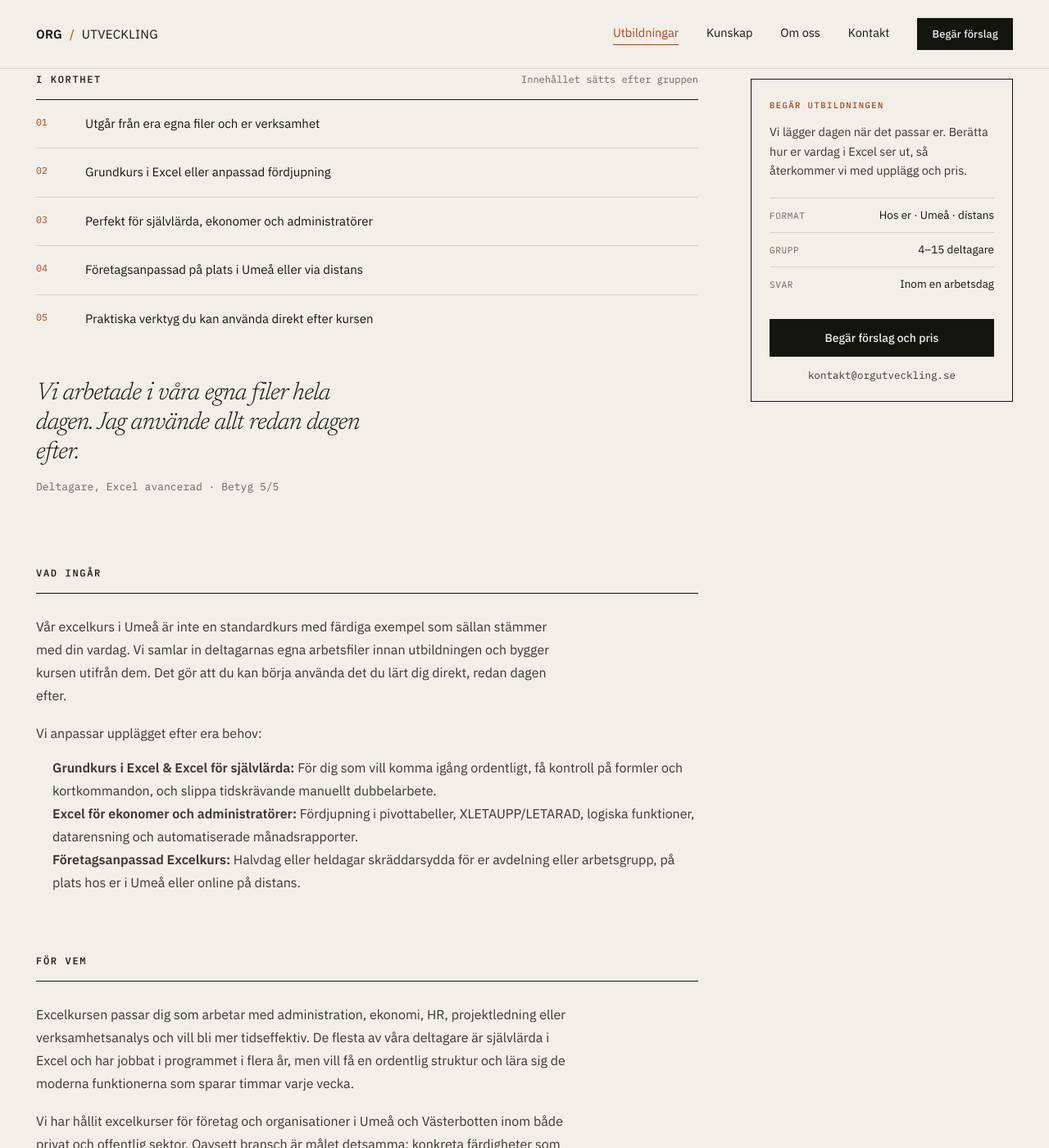
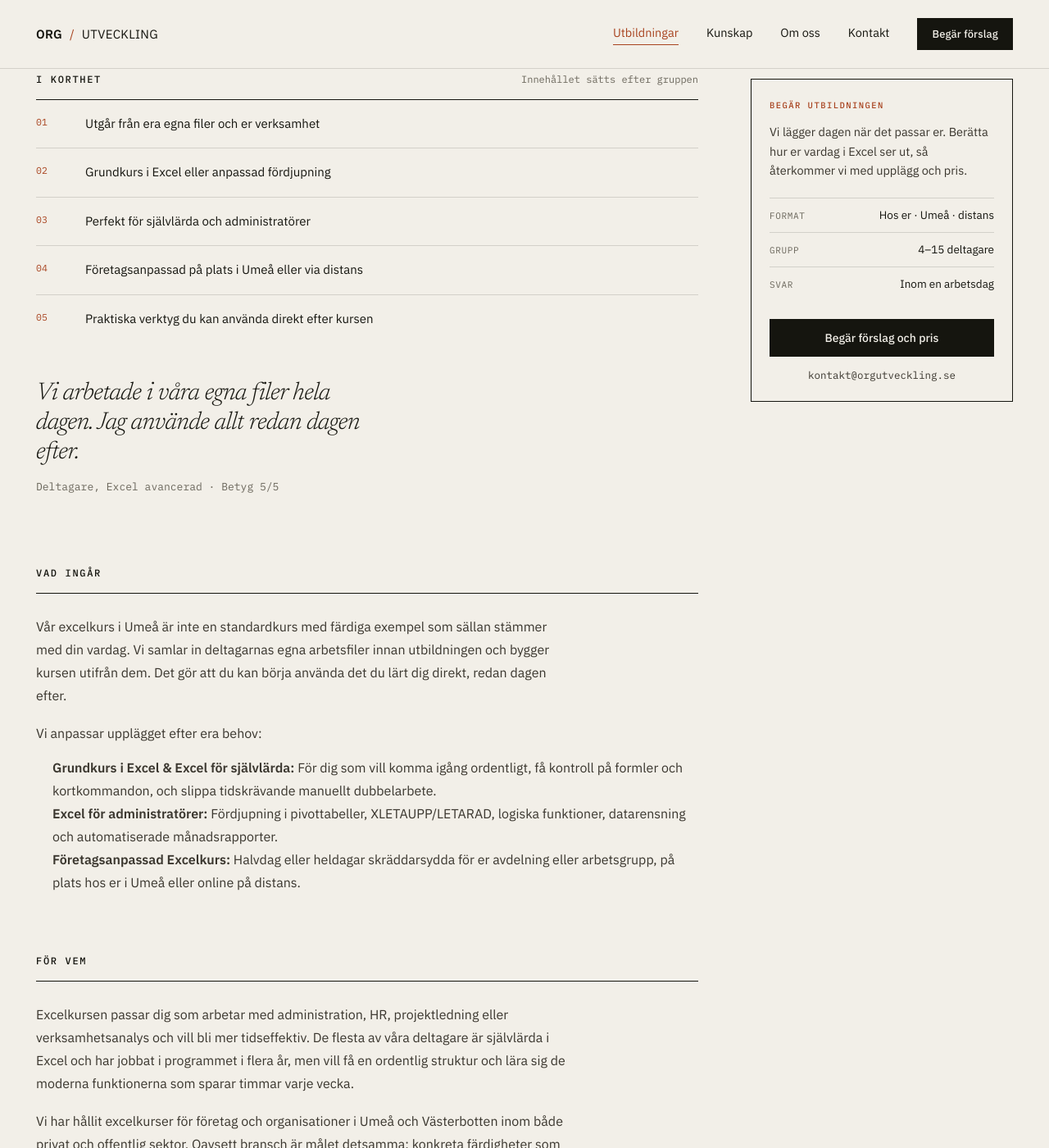
Before and after one commit to Elwyndaz/elwyndaz.github.io, a Jekyll site: the page excel-utbildning-umea.html, which Jekyll copies as it is, in a window 1280 px wide and 1400 px high, scrolled down 550 px. Shown: the whole window at 82% size. Built offline with Jekyll 4.4.1, drawn with Linux system fonts in a browser that asks for light colours; some of the changed text lies outside the part shown.

Commit message:
excel: administratörer i stället för ekonomer på kurssidan
Co-Authored-By: Claude Opus 5.5 <noreply@anthropic.com>

```diff
--- a/excel-utbildning-umea.html
+++ b/excel-utbildning-umea.html
@@ -7,7 +7,7 @@
 <link rel="icon" type="image/png" sizes="512x512" href="/logo.png"><link rel="icon" type="image/svg+xml" href="/favicon.svg">
 
 <title>Excelkurs i Umeå och på distans | Grundkurs & Företagsanpassad</title>
-<meta name="description" content="Verksamhetsanpassad excelkurs i Umeå och på distans. Grundkurs i Excel, Excel för ekonomer och för självlärda utifrån era egna arbetsfiler. Snittbetyg 4,8 av 5.">
+<meta name="description" content="Verksamhetsanpassad excelkurs i Umeå och på distans. Grundkurs i Excel, Excel för administratörer och för självlärda utifrån era egna arbetsfiler. Snittbetyg 4,8 av 5.">
 <link rel="canonical" href="https://orgutveckling.se/excel-utbildning-umea.html">
 <link rel="preconnect" href="https://fonts.googleapis.com">
 <link rel="preconnect" href="https://fonts.gstatic.com" crossorigin>
@@ -17,7 +17,7 @@
 <meta property="og:type" content="website">
 <meta property="og:site_name" content="Centrum för Organisations-Utveckling">
 <meta property="og:title" content="Excelkurs i Umeå och på distans">
-<meta property="og:description" content="Verksamhetsanpassad excelkurs i Umeå för nybörjare, självlärda och ekonomer. Snittbetyg 4,8 av 5.">
+<meta property="og:description" content="Verksamhetsanpassad excelkurs i Umeå för nybörjare, självlärda och administratörer. Snittbetyg 4,8 av 5.">
 <meta property="og:url" content="https://orgutveckling.se/excel-utbildning-umea.html">
 <meta property="og:image" content="https://orgutveckling.se/og-image.png">
 <meta property="og:image:width" content="1200">
@@ -26,7 +26,7 @@
 <meta property="og:locale" content="sv_SE">
 <meta name="twitter:card" content="summary_large_image">
 <meta name="twitter:title" content="Excelkurs i Umeå och på distans">
-<meta name="twitter:description" content="Verksamhetsanpassad excelkurs i Umeå för nybörjare, självlärda och ekonomer. Snittbetyg 4,8 av 5.">
+<meta name="twitter:description" content="Verksamhetsanpassad excelkurs i Umeå för nybörjare, självlärda och administratörer. Snittbetyg 4,8 av 5.">
 <meta name="twitter:image" content="https://orgutveckling.se/og-image.png">
 
 <script type="application/ld+json">
@@ -34,7 +34,7 @@
   "@context": "https://schema.org",
   "@type": "Course",
   "name": "Excelkurs i Umeå",
-  "description": "Verksamhetsanpassad excelkurs och excelutbildning i Umeå för nybörjare, självlärda och ekonomer. Utgår från deltagarnas egna arbetsfiler.",
+  "description": "Verksamhetsanpassad excelkurs och excelutbildning i Umeå för nybörjare, självlärda och administratörer. Utgår från deltagarnas egna arbetsfiler.",
   "provider": {"@type": "Organization", "name": "Centrum för Organisations-Utveckling", "url": "https://orgutveckling.se"},
   "courseMode": ["onsite", "online"],
   "availableLanguage": "sv",
@@ -105,7 +105,7 @@
   <section class="page-head">
     <p class="eyebrow"><a href="/utbildningar.html">01 av 04</a> &middot; Excel</p>
     <h1>Excelkurs i Umeå och på distans</h1>
-    <p class="ingress">Verksamhetsanpassad excelkurs för nybörjare, självlärda och ekonomer, alltid med utgångspunkt i er vardag och era egna arbetsfiler. Vi samlar in filerna innan kursen och bygger dagen utifrån dem.</p>
+    <p class="ingress">Verksamhetsanpassad excelkurs för nybörjare, självlärda och administratörer, alltid med utgångspunkt i er vardag och era egna arbetsfiler. Vi samlar in filerna innan kursen och bygger dagen utifrån dem.</p>
 
     <div class="fact-row">
       <div class="fact-cell">
@@ -137,7 +137,7 @@
         <ol class="numbered">
           <li><span class="n">01</span><span>Utgår från era egna filer och er verksamhet</span></li>
           <li><span class="n">02</span><span>Grundkurs i Excel eller anpassad fördjupning</span></li>
-          <li><span class="n">03</span><span>Perfekt för självlärda, ekonomer och administratörer</span></li>
+          <li><span class="n">03</span><span>Perfekt för självlärda och administratörer</span></li>
           <li><span class="n">04</span><span>Företagsanpassad på plats i Umeå eller via distans</span></li>
           <li><span class="n">05</span><span>Praktiska verktyg du kan använda direkt efter kursen</span></li>
         </ol>
@@ -152,14 +152,14 @@
         <p style="font-size:16px;line-height:1.75;color:var(--brod);margin-top:18px">Vi anpassar upplägget efter era behov:</p>
         <ul style="font-size:16px;line-height:1.75;color:var(--brod);margin:14px 0 0 20px">
           <li><strong>Grundkurs i Excel &amp; Excel för självlärda:</strong> För dig som vill komma igång ordentligt, få kontroll på formler och kortkommandon, och slippa tidskrävande manuellt dubbelarbete.</li>
-          <li><strong>Excel för ekonomer och administratörer:</strong> Fördjupning i pivottabeller, XLETAUPP/LETARAD, logiska funktioner, datarensning och automatiserade månadsrapporter.</li>
+          <li><strong>Excel för administratörer:</strong> Fördjupning i pivottabeller, XLETAUPP/LETARAD, logiska funktioner, datarensning och automatiserade månadsrapporter.</li>
           <li><strong>Företagsanpassad Excelkurs:</strong> Halvdag eller heldagar skräddarsydda för er avdelning eller arbetsgrupp, på plats hos er i Umeå eller online på distans.</li>
         </ul>
 
         <div class="section-head" style="margin-top:clamp(44px,6vw,80px)">
           <h2>För vem</h2>
         </div>
-        <p style="font-size:16px;line-height:1.75;color:var(--brod);margin-top:26px">Excelkursen passar dig som arbetar med administration, ekonomi, HR, projektledning eller verksamhetsanalys och vill bli mer tidseffektiv. De flesta av våra deltagare är självlärda i Excel och har jobbat i programmet i flera år, men vill få en ordentlig struktur och lära sig de moderna funktionerna som sparar timmar varje vecka.</p>
+        <p style="font-size:16px;line-height:1.75;color:var(--brod);margin-top:26px">Excelkursen passar dig som arbetar med administration, HR, projektledning eller verksamhetsanalys och vill bli mer tidseffektiv. De flesta av våra deltagare är självlärda i Excel och har jobbat i programmet i flera år, men vill få en ordentlig struktur och lära sig de moderna funktionerna som sparar timmar varje vecka.</p>
         <p style="font-size:16px;line-height:1.75;color:var(--brod);margin-top:18px">Vi har hållit excelkurser för företag och organisationer i Umeå och Västerbotten inom både privat och offentlig sektor. Oavsett bransch är målet detsamma: konkreta färdigheter som sparar tid på riktigt.</p>
 
         <div class="section-head" style="margin-top:clamp(44px,6vw,80px)">
```
